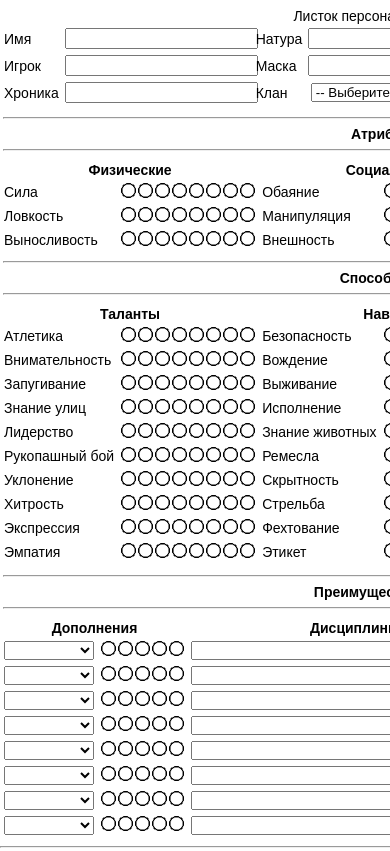
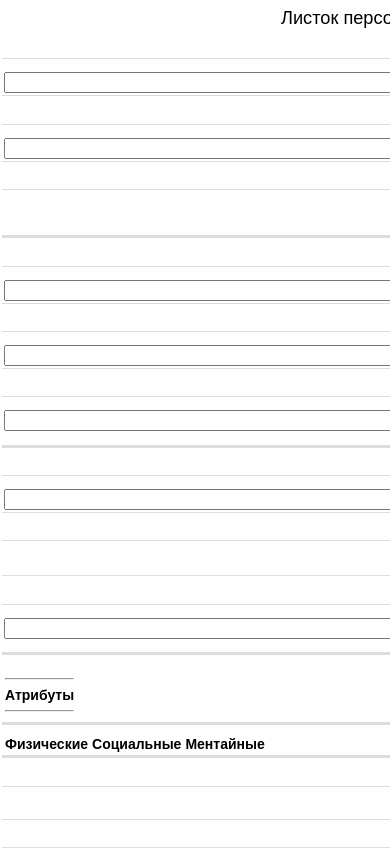
Before and after one commit to Orygeunik/WMCB, a plain HTML site: page index.html in a window 390 px wide. Shown: the top 851 px of the page. Drawn offline with Linux system fonts and the light colour scheme.

Commit message:
Update StyleSheet.css
Подготовка стилей под адаптивную табличку

Preparing stylesheet for adaptive tables

```diff
--- a/styles/StyleSheet.css
+++ b/styles/StyleSheet.css
@@ -10,6 +10,53 @@ html {
     font-size: 14px;
 }
 
+@media screen and (max-width: 790px) {
+    table {
+        border: 0;
+    }
+
+    table caption {
+        font-size: 1.3em;
+    }
+
+    table tr {
+        border-bottom: 3px solid #ddd;
+        display: block;
+        margin-bottom: .625em;
+    }
+
+    table td {
+        border-bottom: 1px solid #ddd;
+        display: block;
+        font-size: .8em;
+        text-align: right;
+        margin: 1em 0;
+    }
+
+    table td::before {
+        content: attr(data-name);
+        float: left;
+        font-weight: bold;
+        text-transform: uppercase;
+    }
+
+    table td:last-child {
+        border-bottom: 0;
+    }
+
+    .hideIfScreenNarrow {
+        display: none;
+    }
+}
+
+@media only screen and (min-width: 790px) {
+    .centered {
+        text-align: center;
+    }
+
+    .fromRight {
+        float: right;
+    }
 }
 
 .basicInfoTable {
@@ -30,14 +77,6 @@ html {
 
 .bordered {
     border-bottom: 1px solid #000;
-}
-
-.centered {
-    text-align: center;
-}
-
-.fromRight {
-    float: right;
 }
 
 .inlineBlock {
```
